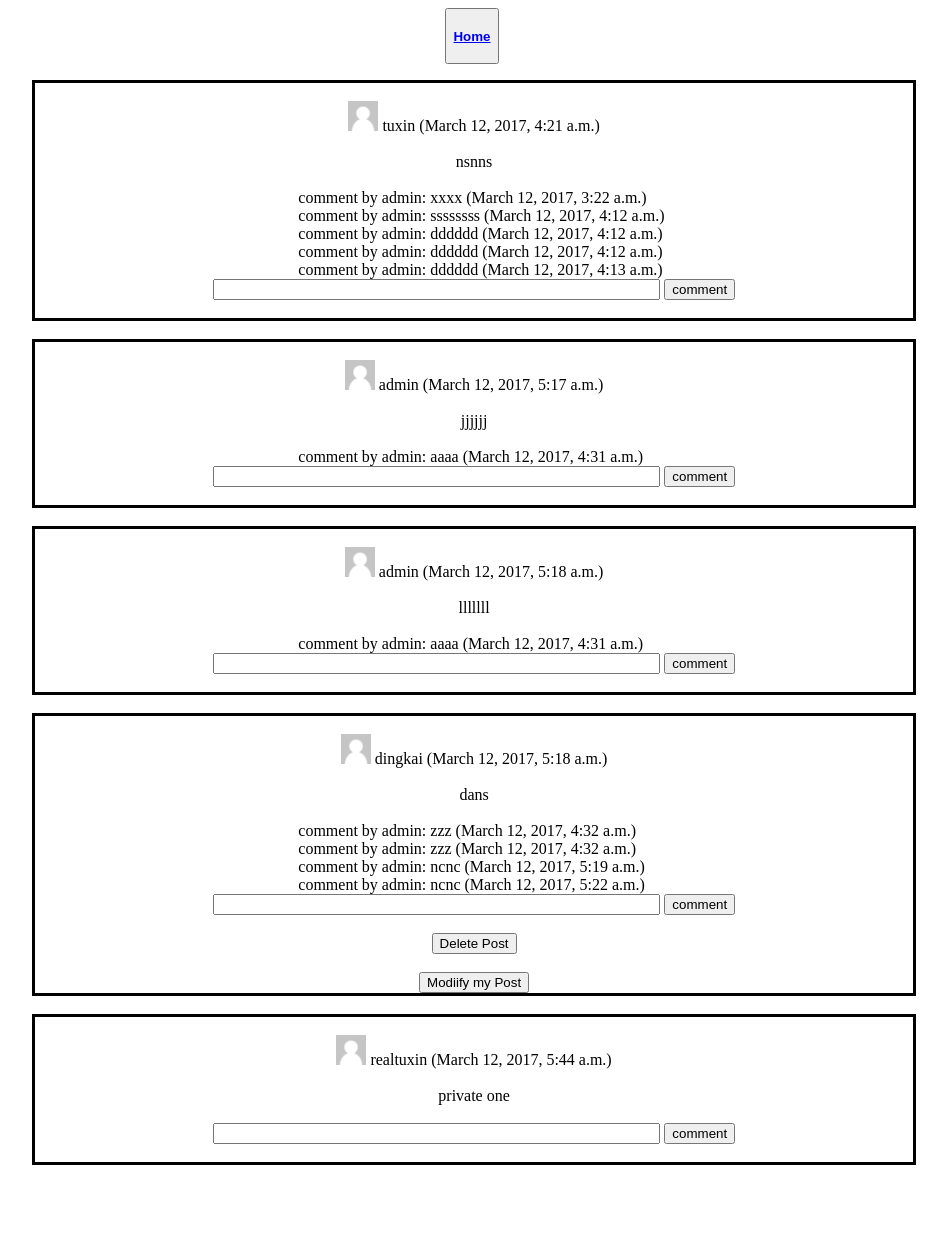
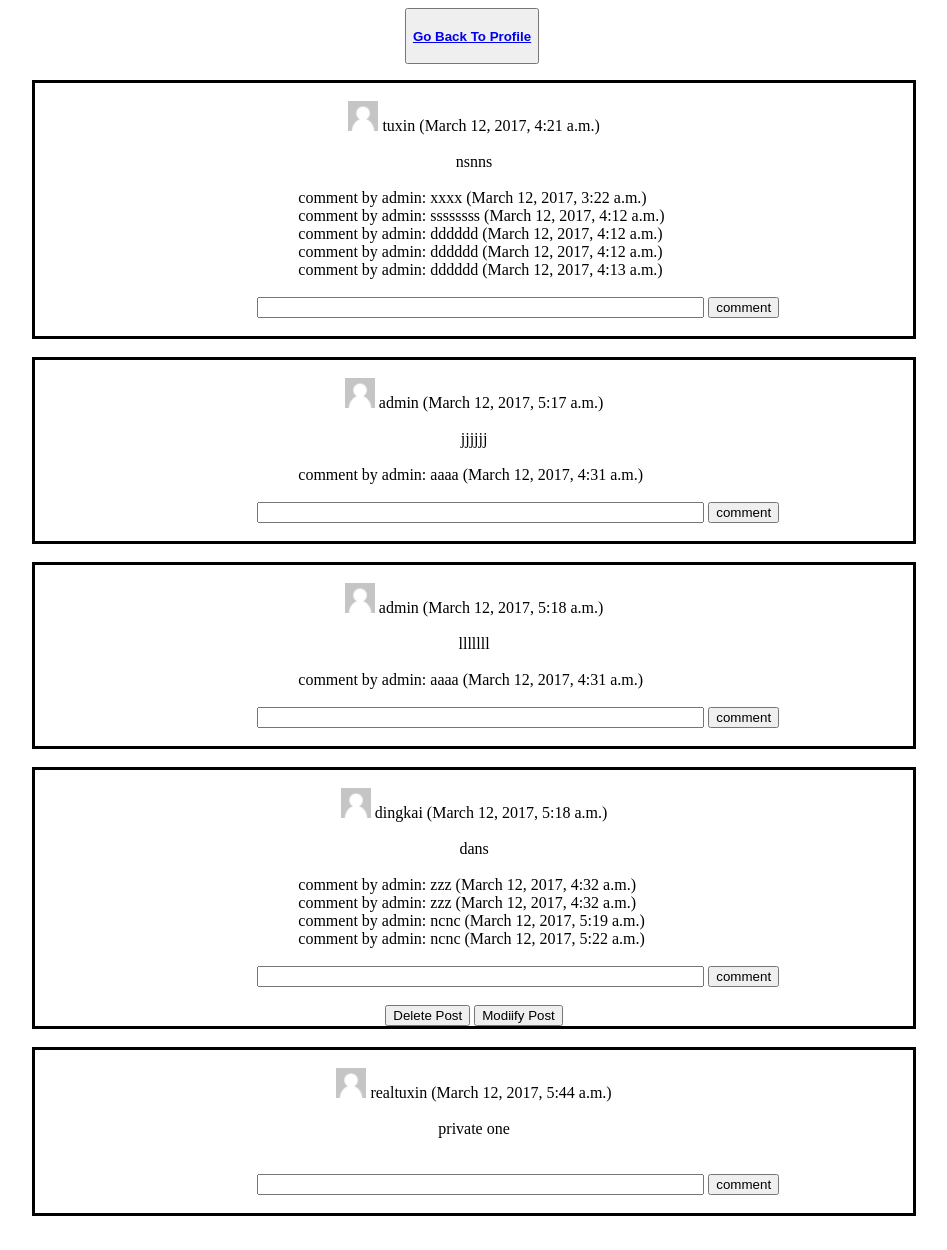
Before and after one commit to Web-Applications-and-Architect-Group/cmput404-project, a Django app: template cmput404_project/templates/stream/mystream.html in a window 1280 px wide. Shown: the whole page, without its empty margins (168-1115 px from the left). Before the commit the page ends 1165 px from the top, so only its background shows below. Run offline with Django 3.2, Linux system fonts and the light colour scheme; the template is opened without the code that fills it: values that come from a table or form of the project are taken from there, others are empty; a user stored in the database is signed in; data comes from the database, SQL or seed files in the repository; both versions use the stored data as it was after the commit.

Commit message:
Add css to Post page

```diff
--- a/cmput404_project/templates/post/manage_post.html
+++ b/cmput404_project/templates/post/manage_post.html
@@ -50,7 +50,7 @@
                       <input name="post_text" />
                     {% endif %}
                     <input name="post_id" value="{{ post.post_id }}" type = "hidden" />
-                    <input hidden="hidden" name="post_type" value = "{{post_type2}}"/>
+                    <input hidden="hidden" name="post_type2" value = "{{post_type2}}"/>
                   </td>
                 <tr>
 
--- a/cmput404_project/templates/registration/login.html
+++ b/cmput404_project/templates/registration/login.html
@@ -11,7 +11,7 @@
     {% endif %}
 {% endif %}
 
-<div style="width:22%; position: relative; left: 37%; top:20%;
+<div style="width:22%;height:25%; position: relative; left: 37%; top:20%;
             border: 2px solid #ccd8ff; padding:2em;
             text-align:center; background-color: #e6ecff; font-family: verdana;">
 <form method="post" action="{% url 'auth_login' %}">
@@ -26,8 +26,8 @@
     <td>{{ form.password }}</td>
 </tr>
 </table>
-
-<input type="submit" value="login" />
+</br>
+<input style="font-size: 150%; width:30%"type="submit" value="login" />
 <input type="hidden" name="next" value="{{ next }}" />
 </form>
 
--- a/cmput404_project/templates/stream/mystream.html
+++ b/cmput404_project/templates/stream/mystream.html
@@ -16,11 +16,13 @@
       .myStream {
         text-align: center;
       }
+
+
     </style>
     {% if posts %}
       <div class="myStream">
      <button id="show" class="home">
-      <a href="{% url 'profile' %}"><h4>Home</h4></a>
+      <a href="{% url 'profile' %}"><h4>Go Back To Profile</h4></a>
     </button>
       <ul style= "width: 70%; margin-left:12%;  ">
 
@@ -52,28 +54,29 @@
                       {%endif%}
 
                   {% endfor %}
-              </div>
+              </div></br>
 
               <form action="{% url 'comment' %}" method="GET">
                     {% csrf_token %}
-                      <input style= "width:50%" name="comment_text"/>
+                      <input style= "width:50%; margin-left:10%" name="comment_text"/>
                       <input hidden="hidden" name="post_id" value = "{{post.post_id }}"/>
                       <input hidden="hidden" name="post_type" value = "{{post_type}}"/>
                       <input type="submit" value = "comment"/>
               </form></br>
 
               {%if post.author == request.user  %}
-                  <form action="{% url 'delete_post' %}" method="GET">
+              <div class="editPost">
+                  <form style="display: inline-block;" action="{% url 'delete_post' %}" method="GET">
                          {% csrf_token %}
                          <input hidden="hidden" name="post_type" value = "{{post_type}}"/>
-                          <button name="post_id" value="{{ post.post_id }}">Delete Post</button>
-                  </form></br>
-
-                  <form action="{% url 'manage_post' %}" method="GET">
-                          <input hidden="hidden" name="post_type" value = "{{post_type}}"/>
-                          <button name="post_id" value="{{ post.post_id }}">Modiify my Post</button>
+                          <button  name="post_id" value="{{ post.post_id }}">Delete Post</button>
                   </form>
 
+                  <form style="display: inline-block;" action="{% url 'manage_post' %}" method="GET">
+                          <input  hidden="hidden" name="post_type" value = "{{post_type}}"/>
+                          <button  name="post_id" value="{{ post.post_id }}">Modiify Post</button>
+                  </form>
+              </div>
               {%endif%}
             </li></br>
     {% endfor %}</ul>
--- a/cmput404_project/views.py
+++ b/cmput404_project/views.py
@@ -120,8 +120,9 @@ def update_post(request):
     post.can_view = new_can_view
     post.save()
 
-    post_type = request.POST['post_type']
-    context = postContent(post_type, request)
+    post_type2 = request.POST['post_type2']
+    print post_type2
+    context = postContent(post_type2, request)
     return render(request, 'stream/mystream.html', context)
     #return HttpResponseRedirect(reverse('ViewMyStream'))
 
```
Also changed, not shown: db.sqlite3.
